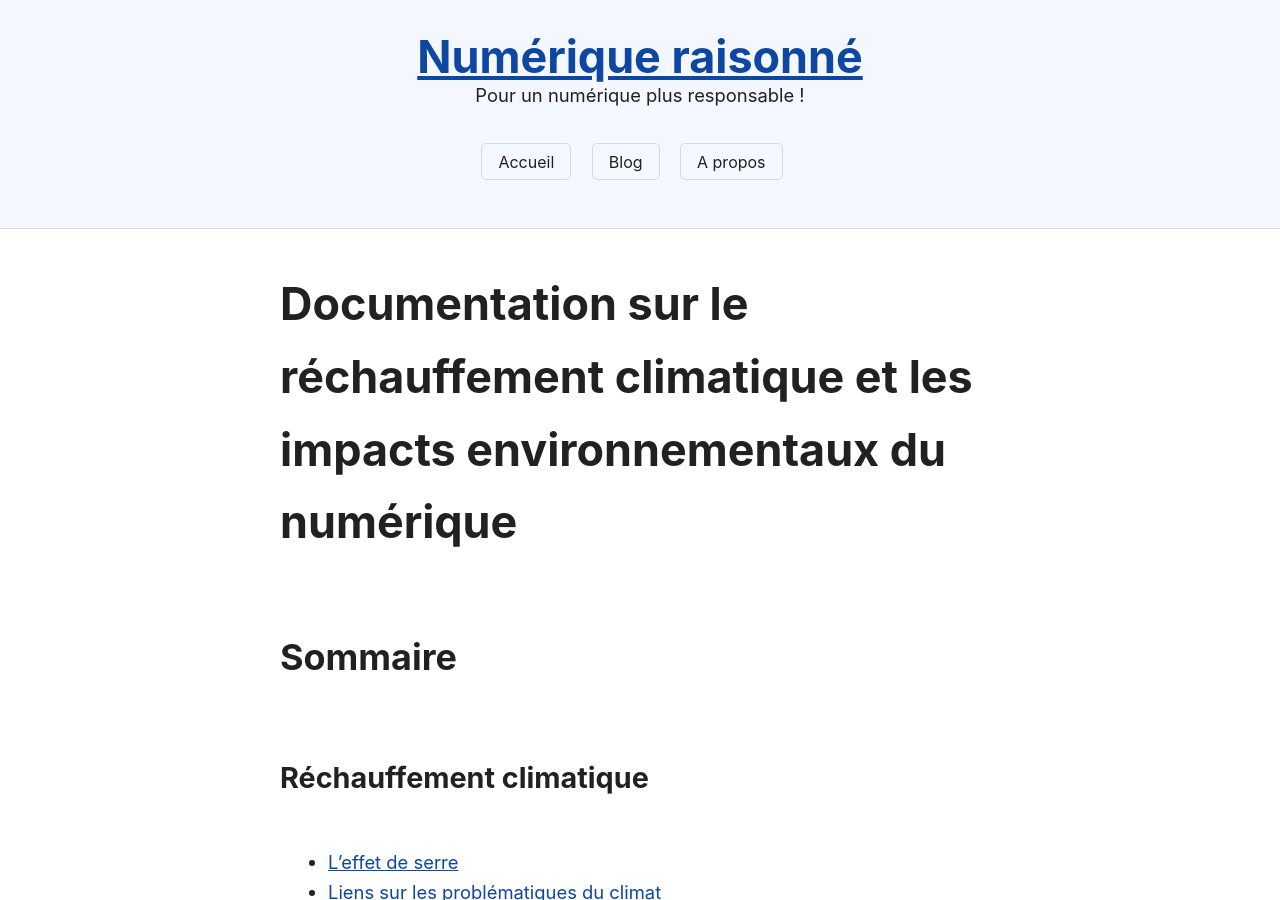
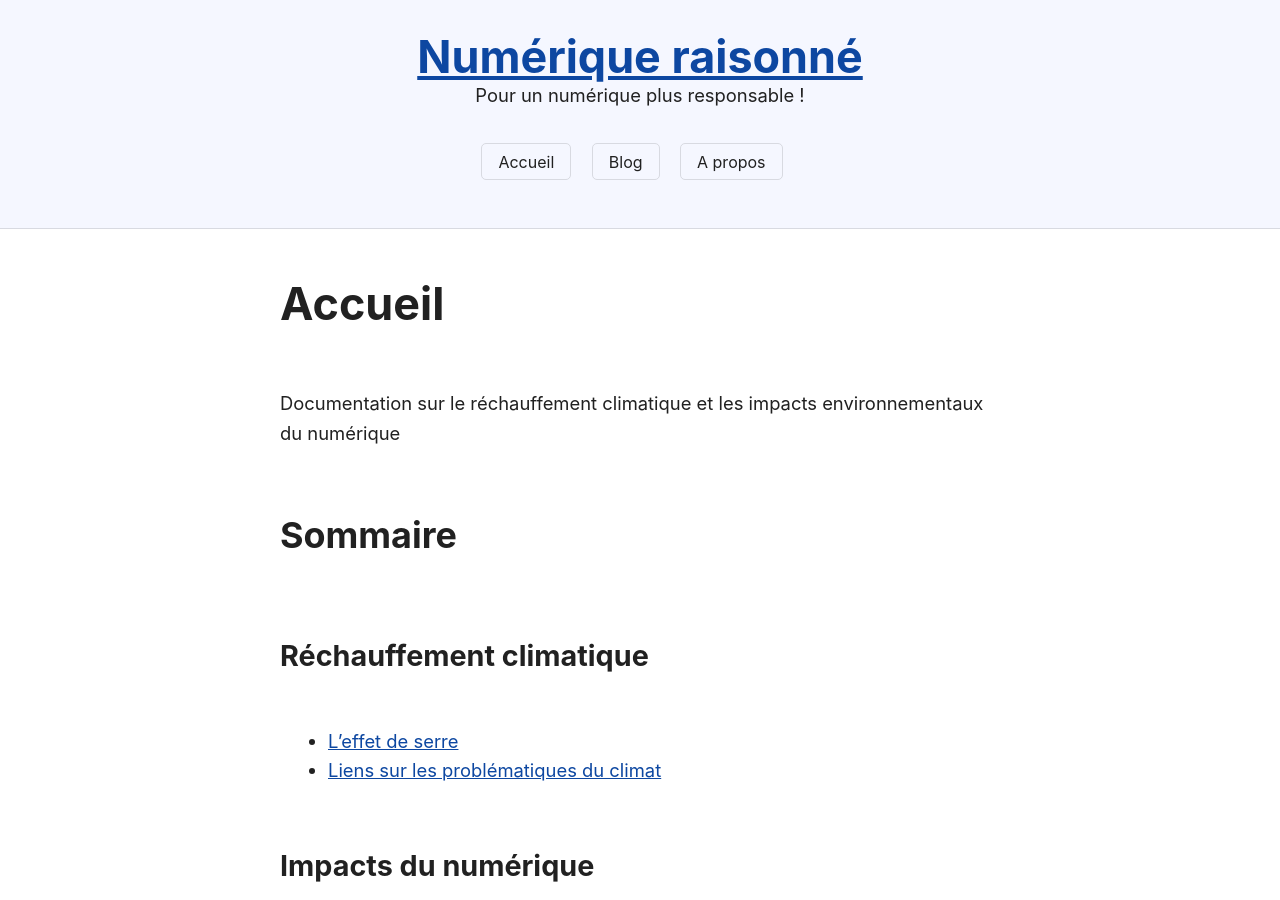
Before and after one commit to Slandais/slandais.github.io, a Jekyll site: the page built from index.md, in a window 1280 px wide and 900 px high. Built offline with Jekyll 4.4.1, drawn with Linux system fonts in a browser that asks for light colours.

Commit message:
Update index.md

```diff
--- a/index.md
+++ b/index.md
@@ -3,7 +3,9 @@ layout: default
 title: Numérique raisonné
 ---
 
-# Documentation sur le réchauffement climatique et les impacts environnementaux du numérique
+# Accueil
+
+Documentation sur le réchauffement climatique et les impacts environnementaux du numérique
 
 ## Sommaire
 
```
